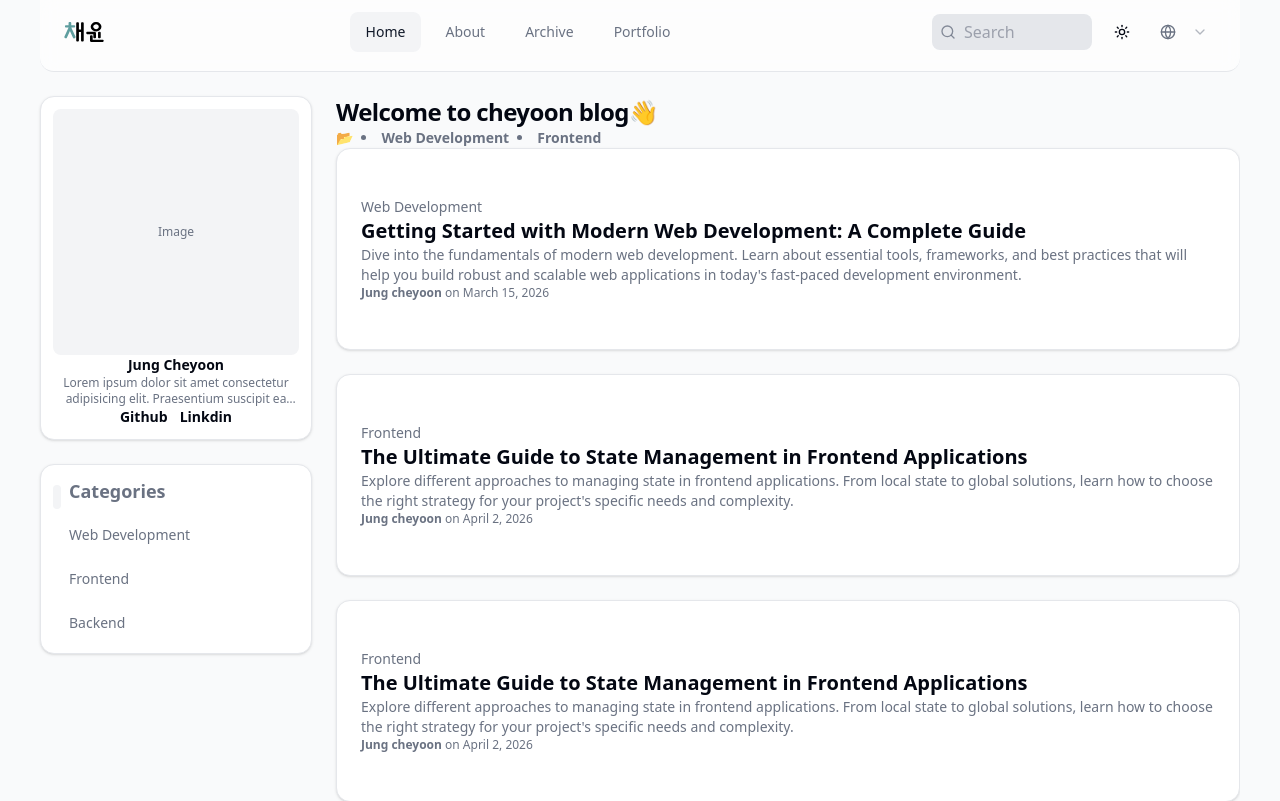
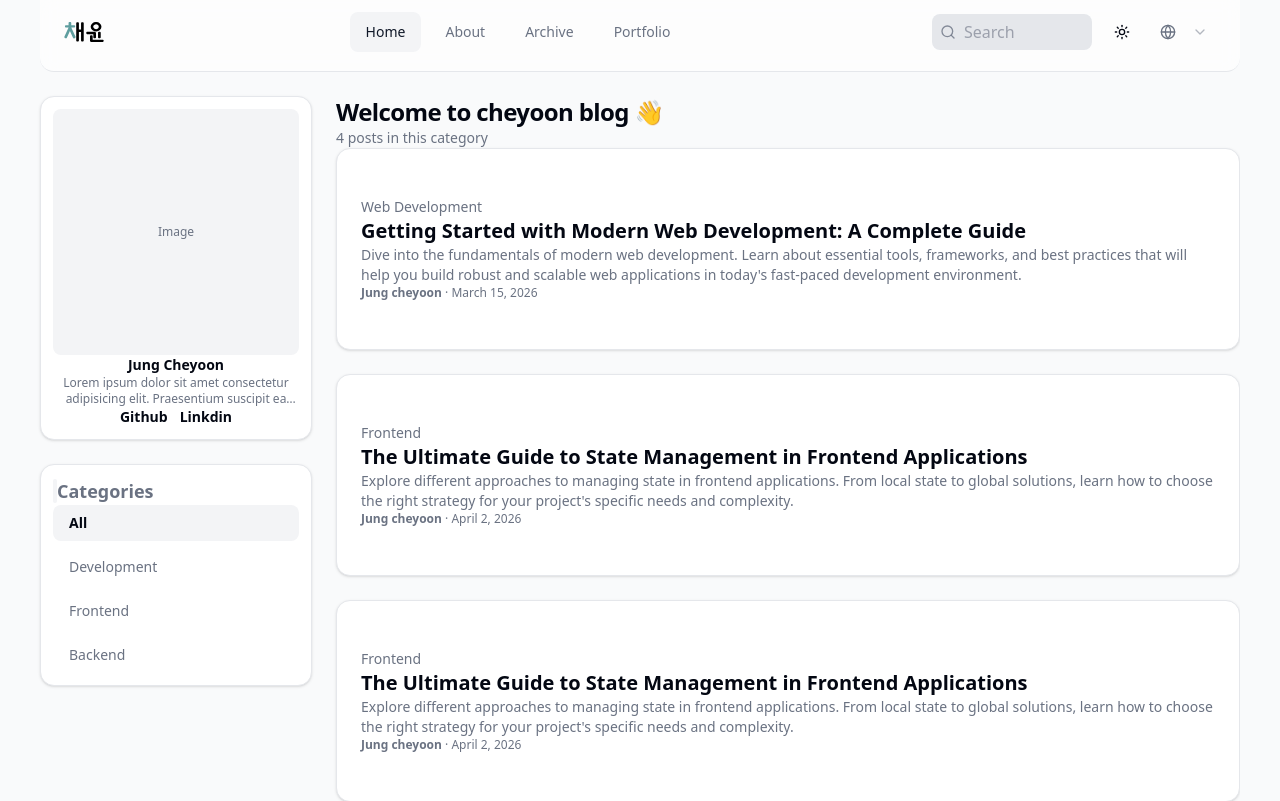
Before and after one commit to JCheyoon/JCheyoon.github.io, a React (Vite) app: page / in a window 1280 px wide. Shown: the top 801 px of the page. Built offline with nearby package versions, Linux system fonts and the light colour scheme.

Commit message:
update post lists

```diff
--- a/package.json
+++ b/package.json
@@ -15,6 +15,7 @@
     "@radix-ui/react-popover": "^1.1.15",
     "@radix-ui/react-select": "^2.2.6",
     "@tailwindcss/vite": "^4.1.18",
+    "@tanstack/react-query": "^5.90.19",
     "class-variance-authority": "^0.7.1",
     "clsx": "^2.1.1",
     "lucide-react": "^0.561.0",
--- a/src/App.tsx
+++ b/src/App.tsx
@@ -10,24 +10,27 @@ import Post from "./components/pages/Post";
 import Archive from "./components/pages/Archive";
 import Root from "./components/routing/Root";
 import Portfolio from "./components/pages/Portfolio";
+import { QueryClient, QueryClientProvider } from "@tanstack/react-query";
+
+const queryClient = new QueryClient();
 
 const router = createBrowserRouter(
   createRoutesFromElements(
     <Route path="/" element={<Root />}>
       <Route index element={<Home />} />
-      <Route path="/about" element={<About />} />
-      <Route path="/archive" element={<Archive />} />
-      <Route path="/portfolio" element={<Portfolio />} />
-      <Route path="/post/:id" element={<Post />} />
-    </Route>
-  )
+      <Route path="about" element={<About />} />
+      <Route path="archive" element={<Archive />} />
+      <Route path="portfolio" element={<Portfolio />} />
+      <Route path="post/:id" element={<Post />} />
+    </Route>,
+  ),
 );
 
 function App() {
   return (
-    <>
+    <QueryClientProvider client={queryClient}>
       <RouterProvider router={router} />
-    </>
+    </QueryClientProvider>
   );
 }
 
--- a/src/components/pages/Home.tsx
+++ b/src/components/pages/Home.tsx
@@ -1,50 +1,71 @@
+import { useOutletContext } from "react-router-dom";
 import PostList from "@repo/components/ui/postList";
-import { NavLink } from "react-router-dom";
-import { useState } from "react";
+import type { OutletContext } from "@/types/types";
 
-type Category = {
-  id: number;
-  name: string;
-};
+const dummyPosts = [
+  {
+    id: 1,
+    category: "Web Development",
+    title: "Getting Started with Modern Web Development: A Complete Guide",
+    description:
+      "Dive into the fundamentals of modern web development. Learn about essential tools, frameworks, and best practices that will help you build robust and scalable web applications in today's fast-paced development environment.",
+    author: "Jung cheyoon",
+    date: "March 15, 2026",
+  },
+  {
+    id: 2,
+    category: "Frontend",
+    title: "The Ultimate Guide to State Management in Frontend Applications",
+    description:
+      "Explore different approaches to managing state in frontend applications. From local state to global solutions, learn how to choose the right strategy for your project's specific needs and complexity.",
+    author: "Jung cheyoon",
+    date: "April 2, 2026",
+  },
+  {
+    id: 3,
+    category: "Frontend",
+    title: "The Ultimate Guide to State Management in Frontend Applications",
+    description:
+      "Explore different approaches to managing state in frontend applications. From local state to global solutions, learn how to choose the right strategy for your project's specific needs and complexity.",
+    author: "Jung cheyoon",
+    date: "April 2, 2026",
+  },
+  {
+    id: 4,
+    category: "Frontend",
+    title: "The Ultimate Guide to State Management in Frontend Applications",
+    description:
+      "Explore different approaches to managing state in frontend applications. From local state to global solutions, learn how to choose the right strategy for your project's specific needs and complexity.",
+    author: "Jung cheyoon",
+    date: "April 2, 2026",
+  },
+];
 
 const Home = () => {
-  const [categories, setCategories] = useState<Category[]>([
-    { id: 1, name: "Web Development" },
-    { id: 2, name: "Frontend" },
-  ]);
+  const { selectedCategory } = useOutletContext<OutletContext>();
+  const filteredPosts =
+    selectedCategory !== "All"
+      ? dummyPosts.filter((post) => post.category === selectedCategory)
+      : dummyPosts;
+
+  const postCount = filteredPosts.length;
+  const postLabel = postCount === 1 ? "post" : "posts";
 
   return (
-    <div>
-      <section className="space-y-4">
+    <div className="space-y-6">
+      <section>
         <h1 className="text-2xl font-bold tracking-tight">
-          Welcome to cheyoon blog👋
+          Welcome to cheyoon blog 👋
         </h1>
       </section>
-      <section className="space-y-3">
-        <h2 className="text-sm font-semibold text-muted-foreground flex items-center gap-2">
-          📂
-          {categories.map((category) => (
-            <li key={category.id}>
-              <NavLink
-                to={`/post/${category.name.toLowerCase()}`}
-                className={({ isActive }) =>
-                  `
-                transition
-                ${
-                  isActive
-                    ? "text-foreground font-semibold"
-                    : "text-muted-foreground hover:text-foreground"
-                }
-                `
-                }
-              >
-                {category.name}
-              </NavLink>
-            </li>
-          ))}
-        </h2>
-      </section>
-      <PostList />
+      {selectedCategory && (
+        <section className="space-y-1">
+          <h2 className="text-sm text-muted-foreground">
+            {postCount} {postLabel} in this category
+          </h2>
+        </section>
+      )}
+      <PostList posts={filteredPosts} />
     </div>
   );
 };
--- a/src/components/routing/Root.tsx
+++ b/src/components/routing/Root.tsx
@@ -2,8 +2,37 @@ import { Outlet } from "react-router-dom";
 import { Navbar04 } from "@/components/ui/shadcn-io/navbar-04";
 import CardProduct from "@/components/ui/cardProduct";
 import SidebarMenu from "@/components/ui/sidebarMenu";
+import { useState } from "react";
+import { useQuery } from "@tanstack/react-query";
+import type { Category } from "@/types/types";
+
+const dummyCategories: Category[] = [
+  { id: 1, category: "Development" },
+  { id: 2, category: "Frontend" },
+  { id: 3, category: "Backend" },
+];
+
+const fetchCategories = async (): Promise<Category[]> => {
+  // const res = await fetch("/api/categories");
+  // if (!res.ok) throw new Error("Failed to fetch categories");
+  // return res.json();
+  return new Promise((resolve) => {
+    setTimeout(() => resolve(dummyCategories), 100);
+  });
+};
 
 const Root = () => {
+  const [selectedCategory, setSelectedCategory] = useState<string>("All");
+
+  const { data: categories = [] } = useQuery<Category[]>({
+    queryKey: ["categories"],
+    queryFn: fetchCategories,
+    select: (data: Category[]) => [{ id: 0, category: "All" }, ...data],
+    staleTime: Infinity,
+    placeholderData: [{ id: 0, category: "All" }],
+    refetchOnWindowFocus: false,
+  });
+
   return (
     <>
       <div className="min-h-screen bg-gray-50 flex flex-col items-center">
@@ -12,10 +41,14 @@ const Root = () => {
           <div className="flex py-6">
             <div className="flex flex-col gap-6">
               <CardProduct />
-              <SidebarMenu />
+              <SidebarMenu
+                categories={categories.map((c: Category) => c.category)}
+                selectedCategory={selectedCategory}
+                onSelect={setSelectedCategory}
+              />
             </div>
             <div className="flex-1 overflow-auto pl-6">
-              <Outlet />
+              <Outlet context={{ selectedCategory }} />
             </div>
           </div>
         </div>
--- a/src/components/ui/postList.tsx
+++ b/src/components/ui/postList.tsx
@@ -1,45 +1,21 @@
 import { Card, CardContent } from "@repo/shadcn-ui/components/ui/card";
+import type { Post } from "@/types/types";
 
-const posts = [
-  {
-    id: 1,
-    category: "Web Development",
-    title: "Getting Started with Modern Web Development: A Complete Guide",
-    description:
-      "Dive into the fundamentals of modern web development. Learn about essential tools, frameworks, and best practices that will help you build robust and scalable web applications in today's fast-paced development environment.",
-    author: "Jung cheyoon",
-    date: "March 15, 2026",
-  },
-  {
-    id: 2,
-    category: "Frontend",
-    title: "The Ultimate Guide to State Management in Frontend Applications",
-    description:
-      "Explore different approaches to managing state in frontend applications. From local state to global solutions, learn how to choose the right strategy for your project's specific needs and complexity.",
-    author: "Jung cheyoon",
-    date: "April 2, 2026",
-  },
-  {
-    id: 3,
-    category: "Frontend",
-    title: "The Ultimate Guide to State Management in Frontend Applications",
-    description:
-      "Explore different approaches to managing state in frontend applications. From local state to global solutions, learn how to choose the right strategy for your project's specific needs and complexity.",
-    author: "Jung cheyoon",
-    date: "April 2, 2026",
-  },
-  {
-    id: 4,
-    category: "Frontend",
-    title: "The Ultimate Guide to State Management in Frontend Applications",
-    description:
-      "Explore different approaches to managing state in frontend applications. From local state to global solutions, learn how to choose the right strategy for your project's specific needs and complexity.",
-    author: "Jung cheyoon",
-    date: "April 2, 2026",
-  },
-];
+interface PostListProps {
+  posts: Post[];
+}
 
-export default function PostList() {
+export default function PostList({ posts }: PostListProps) {
+  console.log(posts, "posts");
+
+  if (posts.length === 0) {
+    return (
+      <p className="text-sm text-muted-foreground">
+        No posts in this category yet.
+      </p>
+    );
+  }
+
   return (
     <div className="grid gap-6">
       {posts.map((post) => (
@@ -53,7 +29,8 @@ export default function PostList() {
               {post.description}
             </p>
             <div className="text-xs text-muted-foreground">
-              <span className="font-semibold">{post.author}</span> on{" "}
+              <span className="font-semibold">{post.author}</span>
+              {" · "}
               {post.date}
             </div>
           </CardContent>
--- a/src/components/ui/sidebarMenu.tsx
+++ b/src/components/ui/sidebarMenu.tsx
@@ -1,36 +1,44 @@
 import { Card, CardContent } from "@repo/shadcn-ui/components/ui/card";
-import { NavLink } from "react-router-dom";
 
-const categories = ["Web Development", "Frontend", "Backend"];
+interface SidebarMenuProps {
+  categories: string[];
+  selectedCategory: string;
+  onSelect: (category: string) => void;
+}
 
-const SidebarMenu = () => {
+const SidebarMenu = ({
+  categories,
+  selectedCategory,
+  onSelect,
+}: SidebarMenuProps) => {
   return (
     <Card className="w-68 py-3">
       <CardContent className="px-3">
         <div>
           <div className="flex items-center mb-4">
-            <span className="w-1 h-6 bg-muted mr-2 rounded pr-2"></span>
-            <h2 className="text-lg font-semibold text-muted-foreground pl-2 pb-3">
+            <span className="w-1 h-6 bg-muted mr-2 rounded" />
+            <h2 className="text-lg font-semibold text-muted-foreground">
               Categories
             </h2>
           </div>
           <ul className="flex flex-col gap-2">
             {categories.map((category) => {
-              const path = `/post/${category.toLowerCase().replace(/\s+/g, "-")}`;
+              const isActive = selectedCategory === category;
               return (
                 <li key={category}>
-                  <NavLink
-                    to={path}
-                    className={({ isActive }) =>
-                      `
-                      block rounded-md px-4 py-2 text-sm
-                      transition
-                      ${isActive ? "bg-muted text-foreground font-semibold" : "text-muted-foreground hover:bg-muted hover:text-foreground"}
-                      `
-                    }
+                  <button
+                    onClick={() => onSelect(category)}
+                    className={`
+                      w-full text-left rounded-md px-4 py-2 text-sm transition
+                      ${
+                        isActive
+                          ? "bg-muted text-foreground font-semibold"
+                          : "text-muted-foreground hover:bg-muted hover:text-foreground"
+                      }
+                    `}
                   >
                     {category}
-                  </NavLink>
+                  </button>
                 </li>
               );
             })}
--- /dev/null
+++ b/src/types/types.ts
@@ -0,0 +1,17 @@
+export type Category = {
+  id: number;
+  category: string;
+};
+
+export interface OutletContext {
+  selectedCategory: string;
+}
+
+export type Post = {
+  id: number;
+  category: string;
+  title: string;
+  description: string;
+  author: string;
+  date: string;
+};
```
Also changed, not shown: 1 other file (tests, documents, lock files or other folders).
